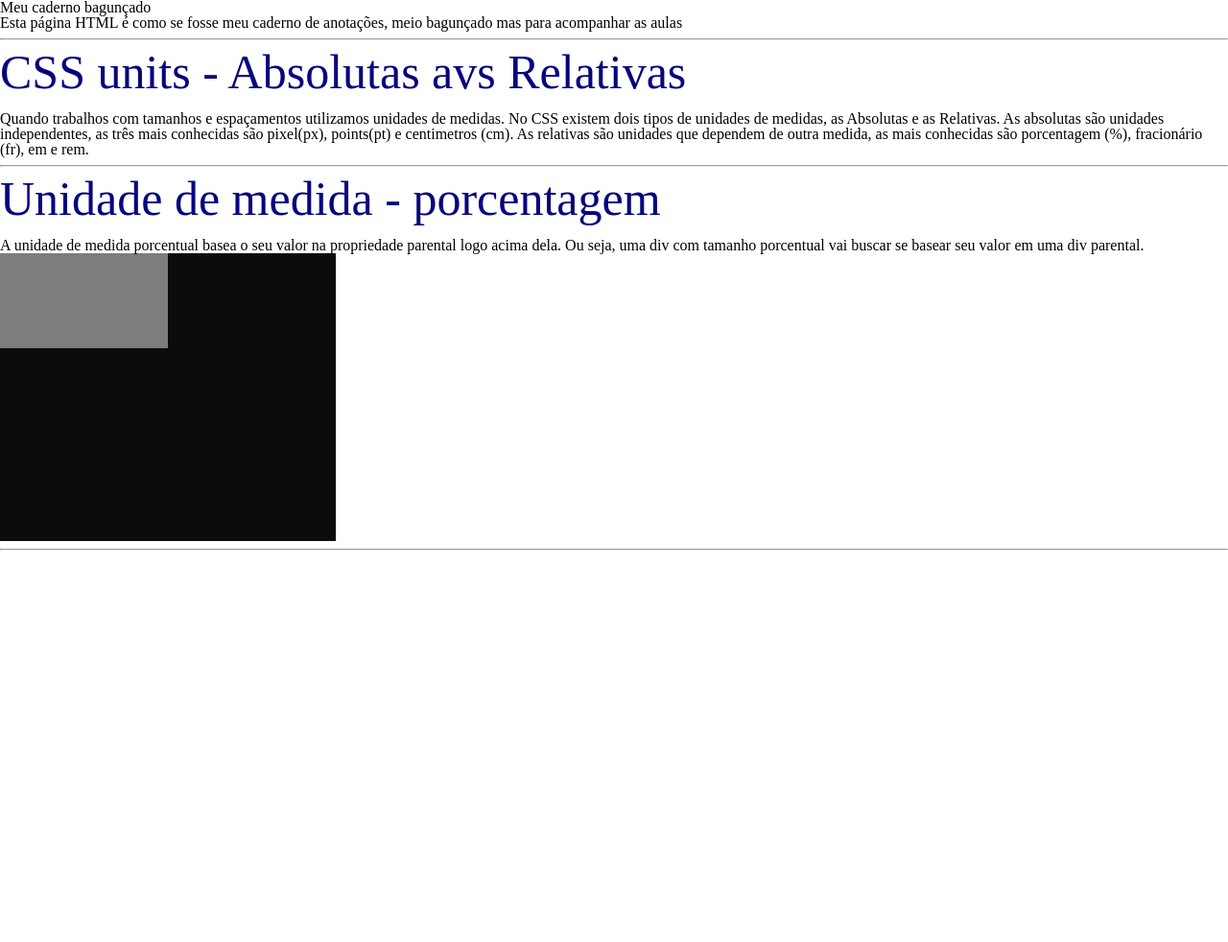
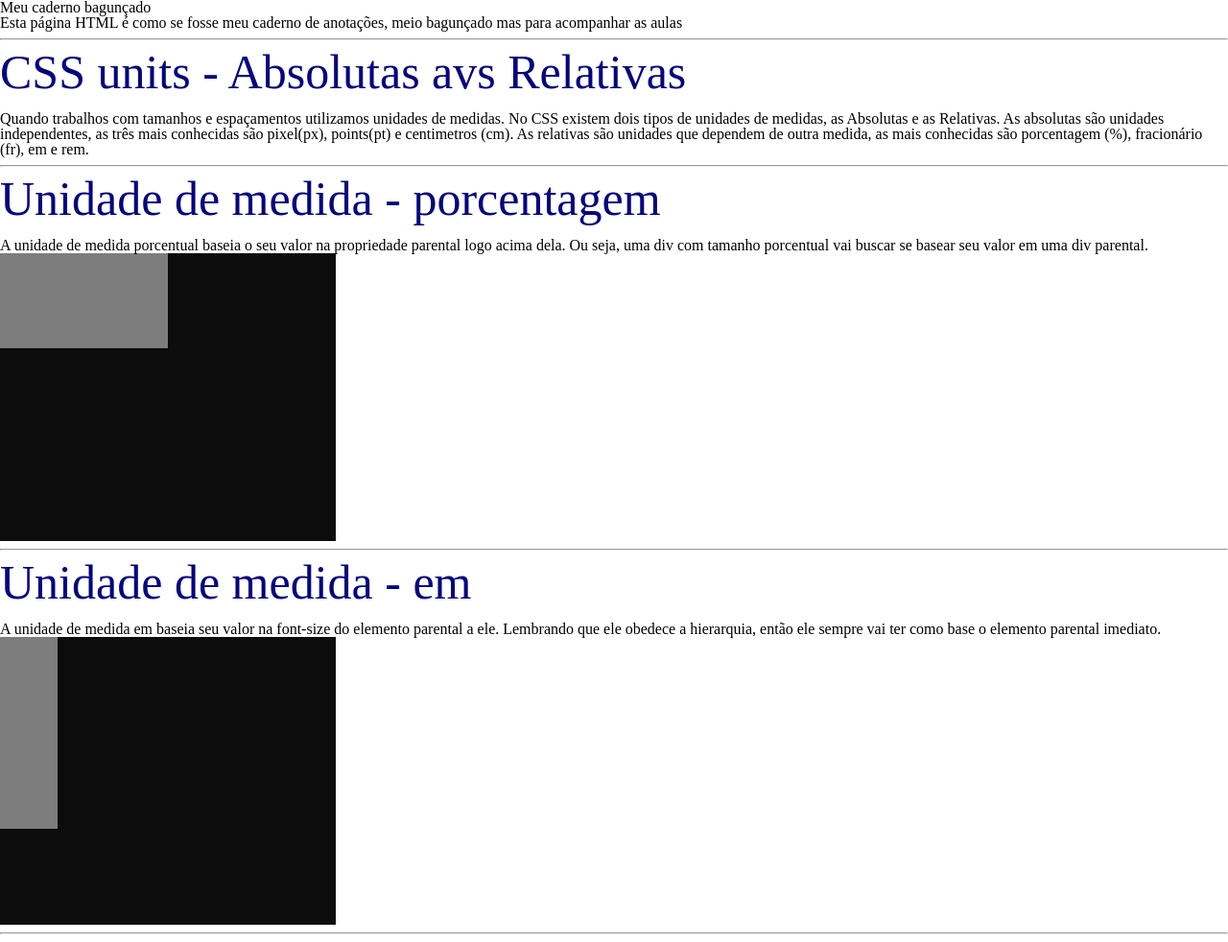
Before and after one commit to leandrowatanabe/INPUT, a plain HTML site: page UNITS/index.html in a window 1280 px wide. Shown: the whole page at 96% size. Before the commit the page ends 800 px from the top, so only its background shows below. Drawn offline with Linux system fonts and the light colour scheme.

Commit message:
feat: Entendendo a unidade de medida em

```diff
--- a/UNITS/index.html
+++ b/UNITS/index.html
@@ -36,12 +36,27 @@
 
         <br />
         <p >
-        A unidade de medida porcentual basea o seu valor na propriedade parental logo acima dela.
+        A unidade de medida porcentual baseia o seu valor na propriedade parental logo acima dela.
         Ou seja, uma div com tamanho porcentual vai buscar se basear seu valor em uma div parental.
         </p>
 
-        <div class="parent">
-            <div class="children"></div>
+        <div class="parent-porcentage">
+            <div class="children-porcentage"></div>
+        </div>
+
+        <hr />
+
+        <!-- Unidade de medida - em -->
+        <h2 style="color:rgb(5,5,125); font-size: 50px;"> Unidade de medida - em </h2>
+
+        <br />
+        <p >
+        A unidade de medida em baseia seu valor na font-size do elemento parental a ele.
+        Lembrando que ele obedece a hierarquia, então ele sempre vai ter como base o elemento parental imediato.
+        </p>
+
+        <div class="parent-em">
+            <div class="children-em"></div>
         </div>
 
         <hr />
--- a/UNITS/style.css
+++ b/UNITS/style.css
@@ -1,13 +1,26 @@
 @import url('./reset.css');
 
-.parent{
+.parent-porcentage{
     background: rgb(12,12,12);
     height: 300px;
     width: 350px;
 }
 
-.children{
+.children-porcentage{
     background: rgb(125,125,125);
     height: 33%;
     width: 50%;
 }
+
+.parent-em{
+    background: rgb(12,12,12);
+    height: 300px;
+    width: 350px;
+    font-size: 200px;
+}
+
+.children-em{
+    background: rgb(125,125,125);
+    height: 1em;
+    width: 0.3em;
+}
```
Also changed, not shown: 1 other file.
